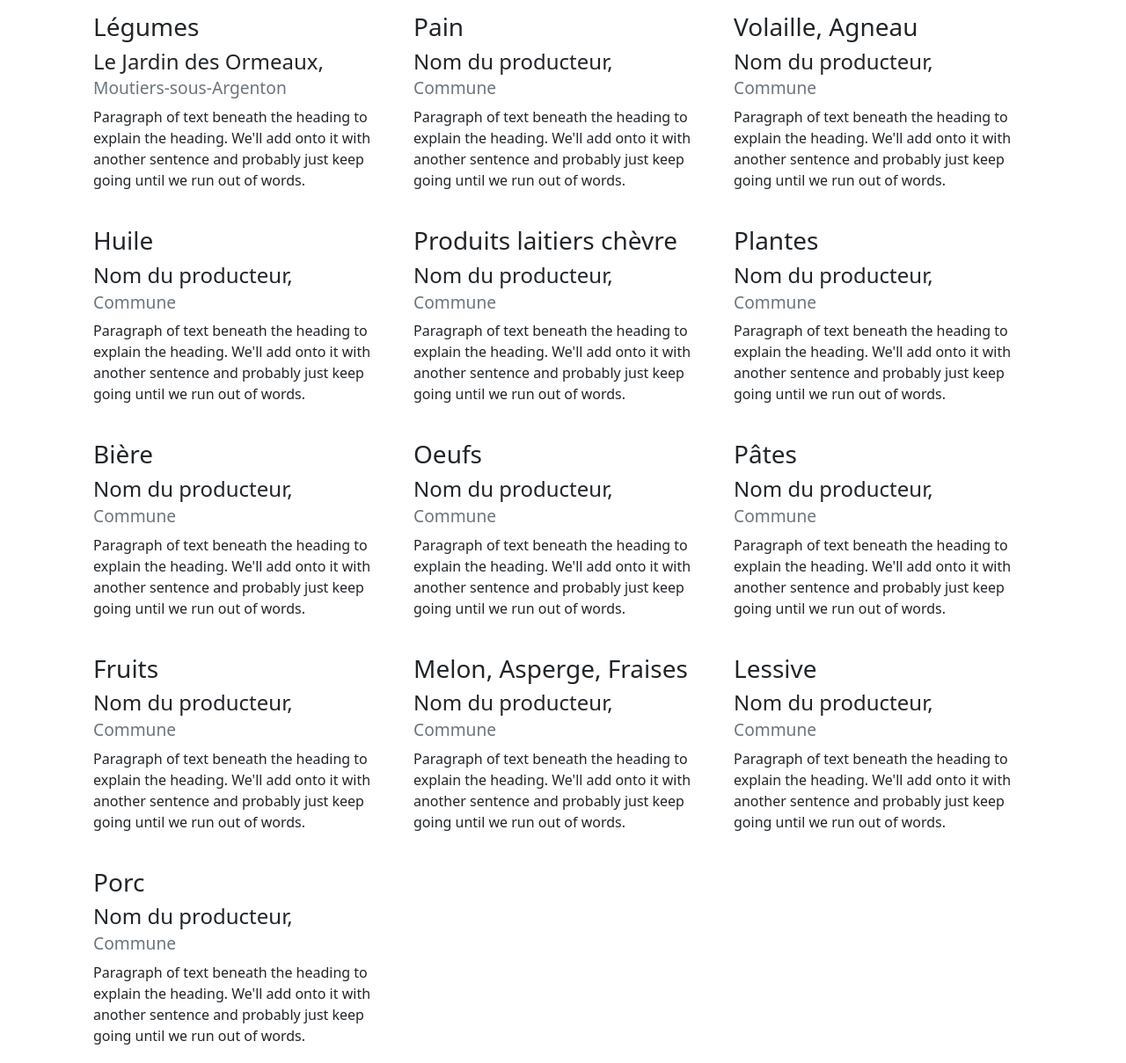
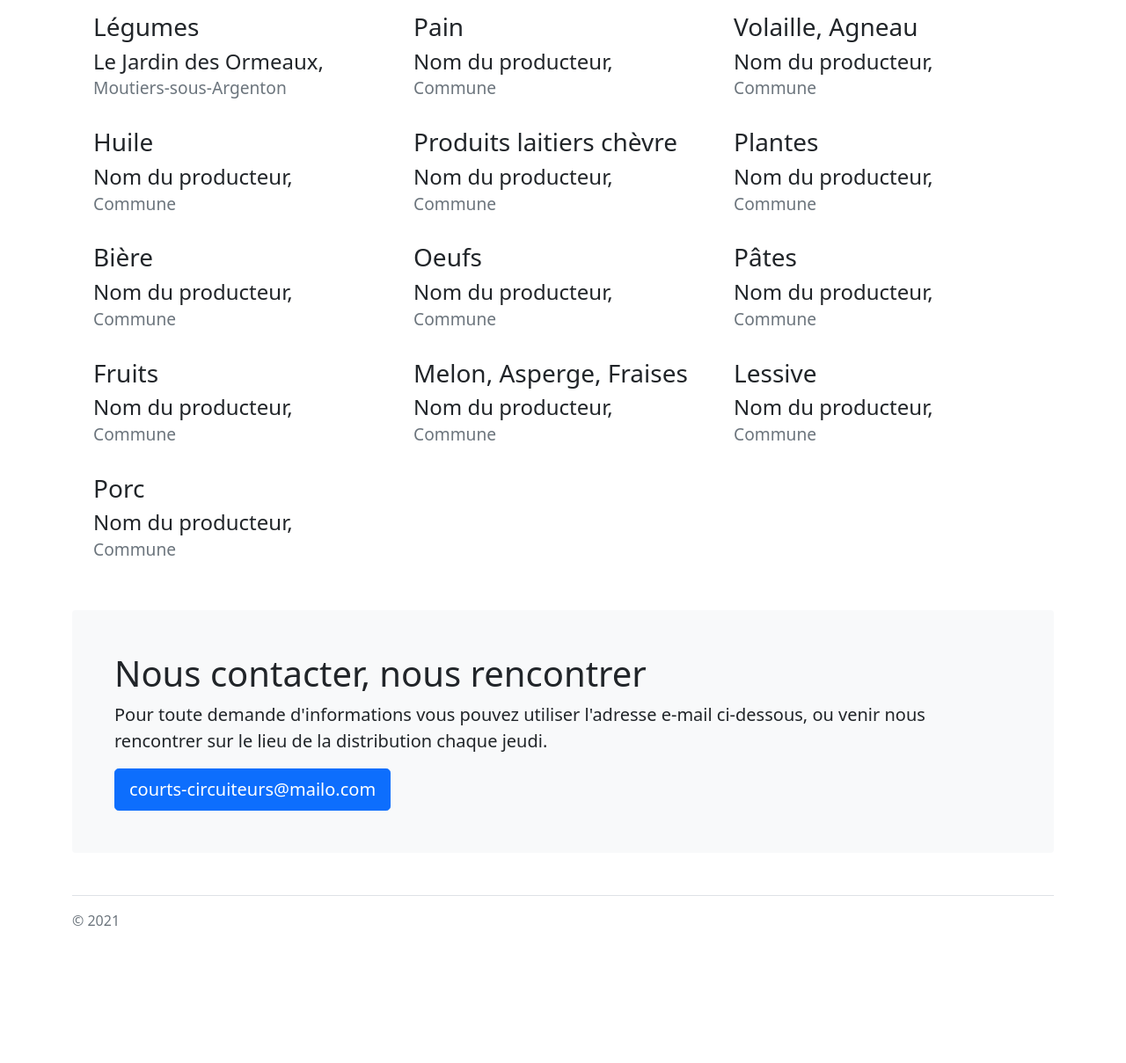
Before and after one commit to jhice/courts-circuiteurs, a plain HTML site: page index.html in a window 1280 px wide. Shown: the part 1100-2309 px from the top of the page at 88% size. After the commit the page ends 2183 px from the top, so only its background shows below. Drawn offline with nearby package versions, Linux system fonts and the light colour scheme.

Commit message:
simplification liste, typos fix

```diff
--- a/index.html
+++ b/index.html
@@ -35,7 +35,7 @@
           <img class="d-block mx-auto mb-4" src="images/logo-amap-thouars.png" alt="" width="180" height="">
           <h2 class="display-6">Vous voulez manger local et bio ?</h2>
           <div class="col-lg-6 mx-auto">
-            <p class="lead mb-4">Vous voulez manger local et bio, rencontrer les producteurs, favoriser les circuits courts et soutenir l'agriculture paysanne ? Venez nous rejoindre <strong>le jeudi entre 18h30 et 19h30, Place des Maligrettes à Thouars</strong> pour la distrib' hebdomadaire ! Une diversité de produits vous y attend.</p>
+            <p class="lead mb-4">Vous voulez manger local et bio, rencontrer les producteurs, favoriser les circuits courts et soutenir l'agriculture paysanne ? Venez nous rejoindre <strong>le&nbsp;jeudi entre 18h30 et 19h30, Place des Maligrettes à Thouars</strong> pour la distrib' hebdomadaire ! Une diversité de produits vous y attend.</p>
             <!-- div class="d-grid gap-2 mb-5 d-sm-flex justify-content-sm-center">
               <button type="button" class="btn btn-primary btn-lg px-4 gap-3">Primary button</button>
               <button type="button" class="btn btn-outline-secondary btn-lg px-4">Secondary</button>
@@ -60,67 +60,67 @@
             <div class="feature col">
               <h3>Légumes</h3>
               <h4 class="fw-normal">Le Jardin des Ormeaux,<br><small class="text-muted fw-light">Moutiers-sous-Argenton</small></h4>
-              <p>Paragraph of text beneath the heading to explain the heading. We'll add onto it with another sentence and probably just keep going until we run out of words.</p>
+              <!-- <p>Paragraph of text beneath the heading to explain the heading. We'll add onto it with another sentence and probably just keep going until we run out of words.</p> -->
             </div>
             <div class="feature col">
               <h3>Pain</h3>
               <h4 class="fw-normal">Nom du producteur,<br><small class="text-muted fw-light">Commune</small></h4>
-              <p>Paragraph of text beneath the heading to explain the heading. We'll add onto it with another sentence and probably just keep going until we run out of words.</p>
+              <!-- <p>Paragraph of text beneath the heading to explain the heading. We'll add onto it with another sentence and probably just keep going until we run out of words.</p> -->
             </div>
             <div class="feature col">
               <h3>Volaille, Agneau</h3>
               <h4 class="fw-normal">Nom du producteur,<br><small class="text-muted fw-light">Commune</small></h4>
-              <p>Paragraph of text beneath the heading to explain the heading. We'll add onto it with another sentence and probably just keep going until we run out of words.</p>
+              <!-- <p>Paragraph of text beneath the heading to explain the heading. We'll add onto it with another sentence and probably just keep going until we run out of words.</p> -->
             </div>
             <div class="feature col">
               <h3>Huile</h3>
               <h4 class="fw-normal">Nom du producteur,<br><small class="text-muted fw-light">Commune</small></h4>
-              <p>Paragraph of text beneath the heading to explain the heading. We'll add onto it with another sentence and probably just keep going until we run out of words.</p>
+              <!-- <p>Paragraph of text beneath the heading to explain the heading. We'll add onto it with another sentence and probably just keep going until we run out of words.</p> -->
             </div>
             <div class="feature col">
               <h3>Produits laitiers chèvre</h3>
               <h4 class="fw-normal">Nom du producteur,<br><small class="text-muted fw-light">Commune</small></h4>
-              <p>Paragraph of text beneath the heading to explain the heading. We'll add onto it with another sentence and probably just keep going until we run out of words.</p>
+              <!-- <p>Paragraph of text beneath the heading to explain the heading. We'll add onto it with another sentence and probably just keep going until we run out of words.</p> -->
             </div>
             <div class="feature col">
               <h3>Plantes</h3>
               <h4 class="fw-normal">Nom du producteur,<br><small class="text-muted fw-light">Commune</small></h4>
-              <p>Paragraph of text beneath the heading to explain the heading. We'll add onto it with another sentence and probably just keep going until we run out of words.</p>
+              <!-- <p>Paragraph of text beneath the heading to explain the heading. We'll add onto it with another sentence and probably just keep going until we run out of words.</p> -->
             </div>
             <div class="feature col">
               <h3>Bière</h3>
               <h4 class="fw-normal">Nom du producteur,<br><small class="text-muted fw-light">Commune</small></h4>
-              <p>Paragraph of text beneath the heading to explain the heading. We'll add onto it with another sentence and probably just keep going until we run out of words.</p>
+              <!-- <p>Paragraph of text beneath the heading to explain the heading. We'll add onto it with another sentence and probably just keep going until we run out of words.</p> -->
             </div>
             <div class="feature col">
               <h3>Oeufs</h3>
               <h4 class="fw-normal">Nom du producteur,<br><small class="text-muted fw-light">Commune</small></h4>
-              <p>Paragraph of text beneath the heading to explain the heading. We'll add onto it with another sentence and probably just keep going until we run out of words.</p>
+              <!-- <p>Paragraph of text beneath the heading to explain the heading. We'll add onto it with another sentence and probably just keep going until we run out of words.</p> -->
             </div>
             <div class="feature col">
               <h3>Pâtes</h3>
               <h4 class="fw-normal">Nom du producteur,<br><small class="text-muted fw-light">Commune</small></h4>
-              <p>Paragraph of text beneath the heading to explain the heading. We'll add onto it with another sentence and probably just keep going until we run out of words.</p>
+              <!-- <p>Paragraph of text beneath the heading to explain the heading. We'll add onto it with another sentence and probably just keep going until we run out of words.</p> -->
             </div>
             <div class="feature col">
               <h3>Fruits</h3>
               <h4 class="fw-normal">Nom du producteur,<br><small class="text-muted fw-light">Commune</small></h4>
-              <p>Paragraph of text beneath the heading to explain the heading. We'll add onto it with another sentence and probably just keep going until we run out of words.</p>
+              <!-- <p>Paragraph of text beneath the heading to explain the heading. We'll add onto it with another sentence and probably just keep going until we run out of words.</p> -->
             </div>
             <div class="feature col">
               <h3>Melon, Asperge, Fraises</h3>
               <h4 class="fw-normal">Nom du producteur,<br><small class="text-muted fw-light">Commune</small></h4>
-              <p>Paragraph of text beneath the heading to explain the heading. We'll add onto it with another sentence and probably just keep going until we run out of words.</p>
+              <!-- <p>Paragraph of text beneath the heading to explain the heading. We'll add onto it with another sentence and probably just keep going until we run out of words.</p> -->
             </div>
             <div class="feature col">
               <h3>Lessive</h3>
               <h4 class="fw-normal">Nom du producteur,<br><small class="text-muted fw-light">Commune</small></h4>
-              <p>Paragraph of text beneath the heading to explain the heading. We'll add onto it with another sentence and probably just keep going until we run out of words.</p>
+              <!-- <p>Paragraph of text beneath the heading to explain the heading. We'll add onto it with another sentence and probably just keep going until we run out of words.</p> -->
             </div>
             <div class="feature col">
               <h3>Porc</h3>
               <h4 class="fw-normal">Nom du producteur,<br><small class="text-muted fw-light">Commune</small></h4>
-              <p>Paragraph of text beneath the heading to explain the heading. We'll add onto it with another sentence and probably just keep going until we run out of words.</p>
+              <!-- <p>Paragraph of text beneath the heading to explain the heading. We'll add onto it with another sentence and probably just keep going until we run out of words.</p> -->
             </div>
           </div>
         </div>
@@ -136,7 +136,7 @@
         <div class="bg-light p-5 mb-5 rounded">
           <h1>Nous contacter, nous rencontrer</h1>
           <p class="lead">Pour toute demande d'informations vous pouvez utiliser l'adresse e-mail ci-dessous, ou venir nous rencontrer sur le lieu de la distribution chaque jeudi.</p>
-          <a class="btn btn-lg btn-primary" href="courts-circuiteurs@netcourrier.com" role="button">courts-circuiteurs&#64;mailo.com</a>
+          <a class="btn btn-lg btn-primary" href="mailto:courts-circuiteurs@mailo.com" role="button">courts-circuiteurs&#64;mailo.com</a>
         </div>
 
         <!-- Nous contacter -->
```
